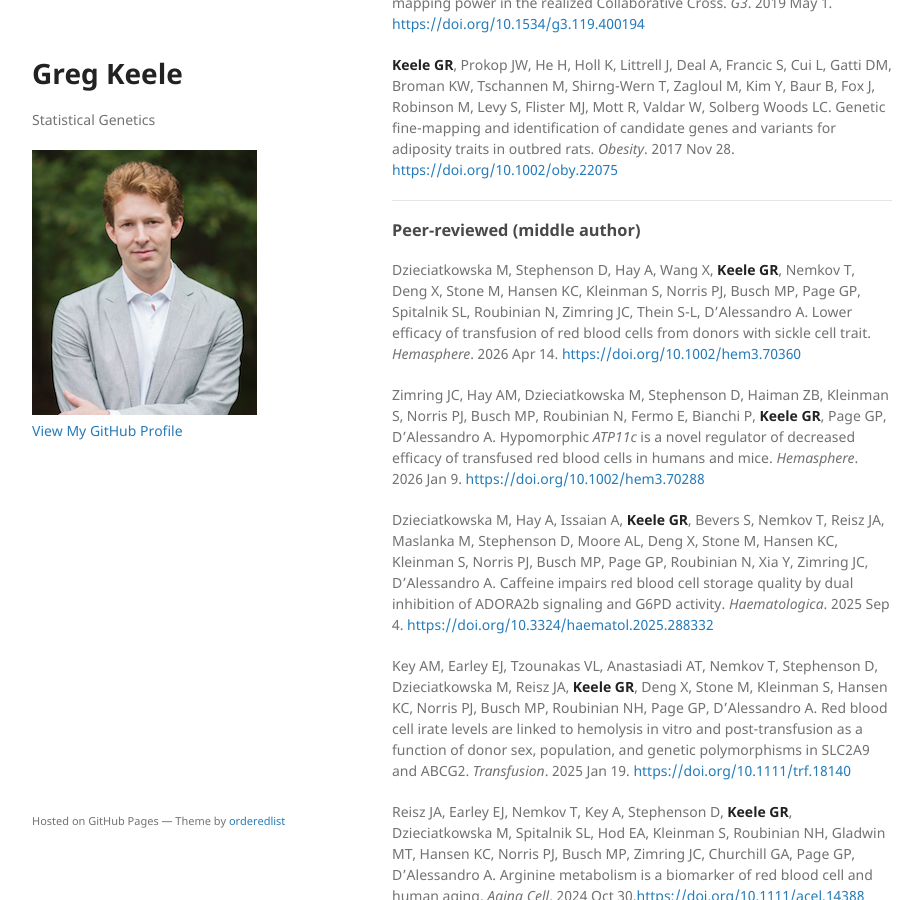
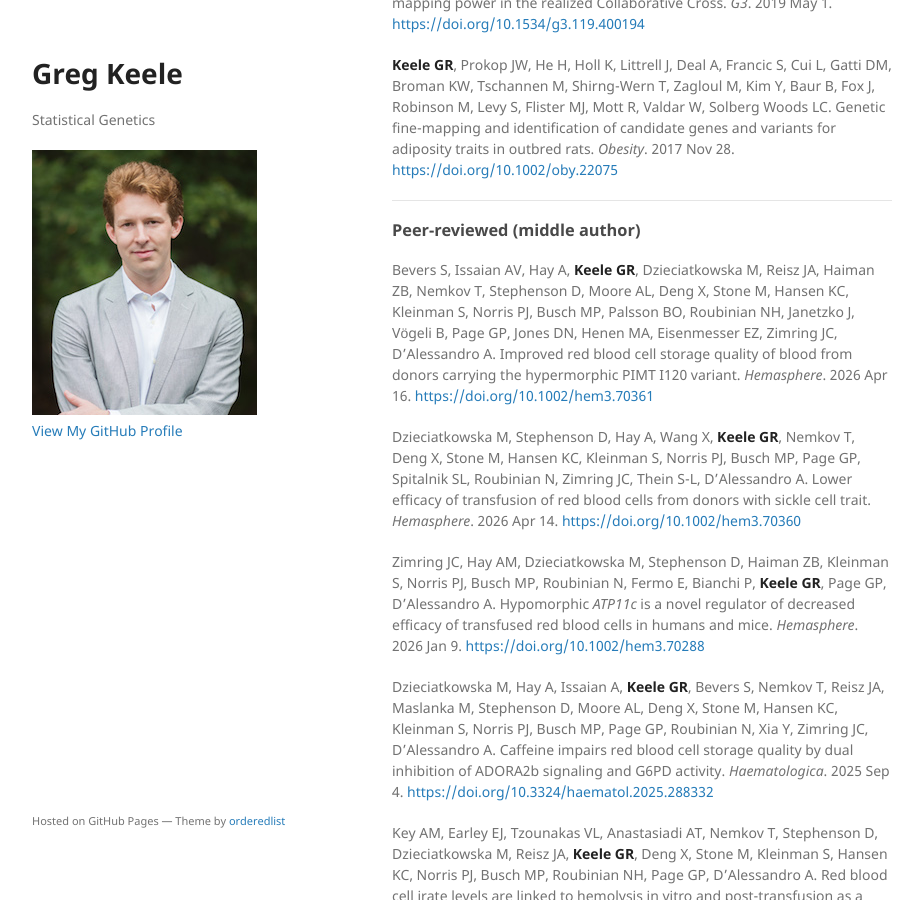
Before and after one commit to gkeele/gkeele.github.io, a Jekyll site: the page built from publications.md, in a window 1280 px wide and 900 px high, scrolled down 2758 px. Shown: the whole window, without its empty margins (178-1100 px from the left). Built offline with Jekyll 4.4.1, drawn with Linux system fonts in a browser that asks for light colours; our own code applies the rules of GitHub Pages for plain Markdown files.

Commit message:
Added Hemasphere PIMT paper

```diff
--- a/publications.md
+++ b/publications.md
@@ -61,6 +61,8 @@ ___
 
 ### Peer-reviewed (middle author)
 
+Bevers S, Issaian AV, Hay A, **Keele GR**, Dzieciatkowska M, Reisz JA, Haiman ZB, Nemkov T, Stephenson D, Moore AL, Deng X, Stone M, Hansen KC, Kleinman S, Norris PJ, Busch MP, Palsson BO, Roubinian NH, Janetzko J, Vӧgeli B, Page GP, Jones DN, Henen MA, Eisenmesser EZ, Zimring JC, D'Alessandro A. Improved red blood cell storage quality of blood from donors carrying the hypermorphic PIMT I120 variant. *Hemasphere*. 2026 Apr 16. [https://doi.org/10.1002/hem3.70361](https://doi.org/10.1002/hem3.70361)
+
 Dzieciatkowska M, Stephenson D, Hay A, Wang X, **Keele GR**, Nemkov T, Deng X, Stone M, Hansen KC, Kleinman S, Norris PJ, Busch MP, Page GP, Spitalnik SL, Roubinian N, Zimring JC, Thein S-L, D'Alessandro A. Lower efficacy of transfusion of red blood cells from donors with sickle cell trait. *Hemasphere*. 2026 Apr 14. [https://doi.org/10.1002/hem3.70360](https://doi.org/10.1002/hem3.70360)
 
 Zimring JC, Hay AM, Dzieciatkowska M, Stephenson D, Haiman ZB, Kleinman S, Norris PJ, Busch MP, Roubinian N, Fermo E, Bianchi P, **Keele GR**, Page GP, D'Alessandro A. Hypomorphic *ATP11c* is a novel regulator of decreased efficacy of transfused red blood cells in humans and mice. *Hemasphere*. 2026 Jan 9. [https://doi.org/10.1002/hem3.70288](https://doi.org/10.1002/hem3.70288)
```
